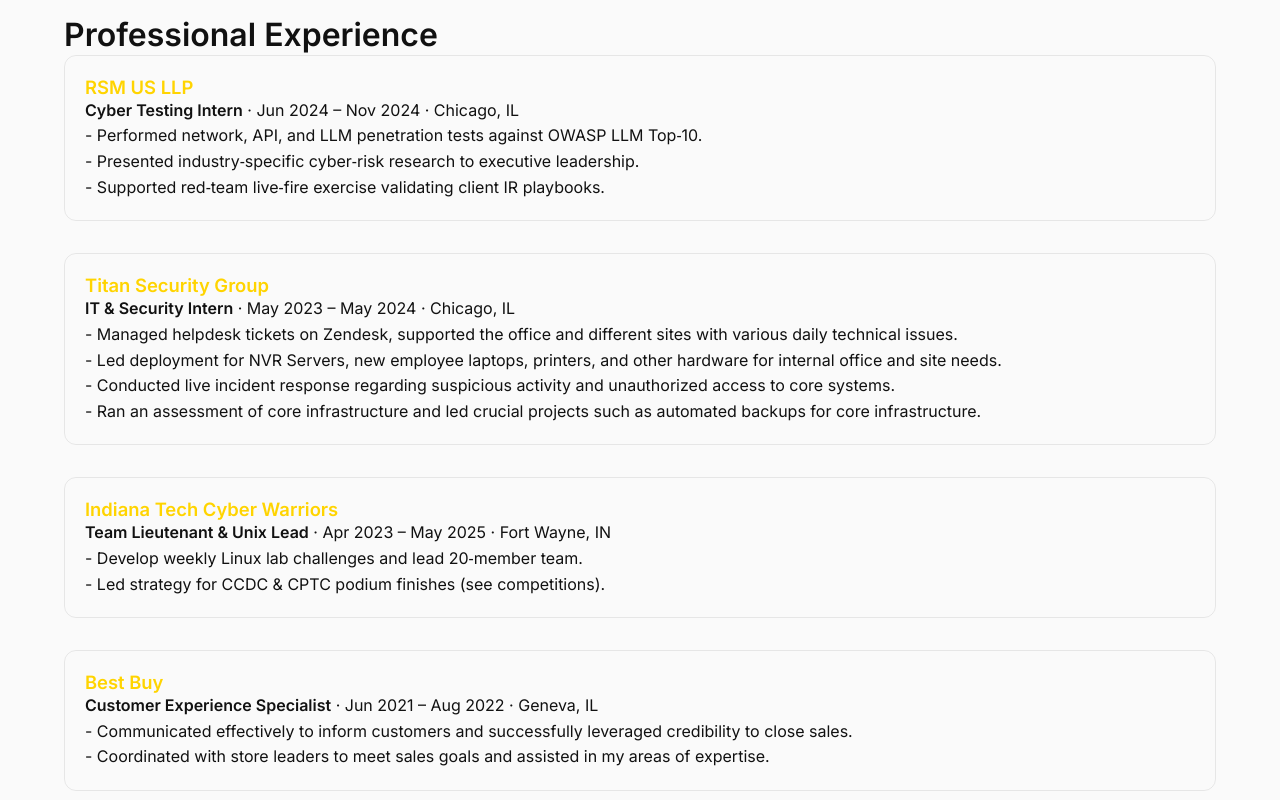
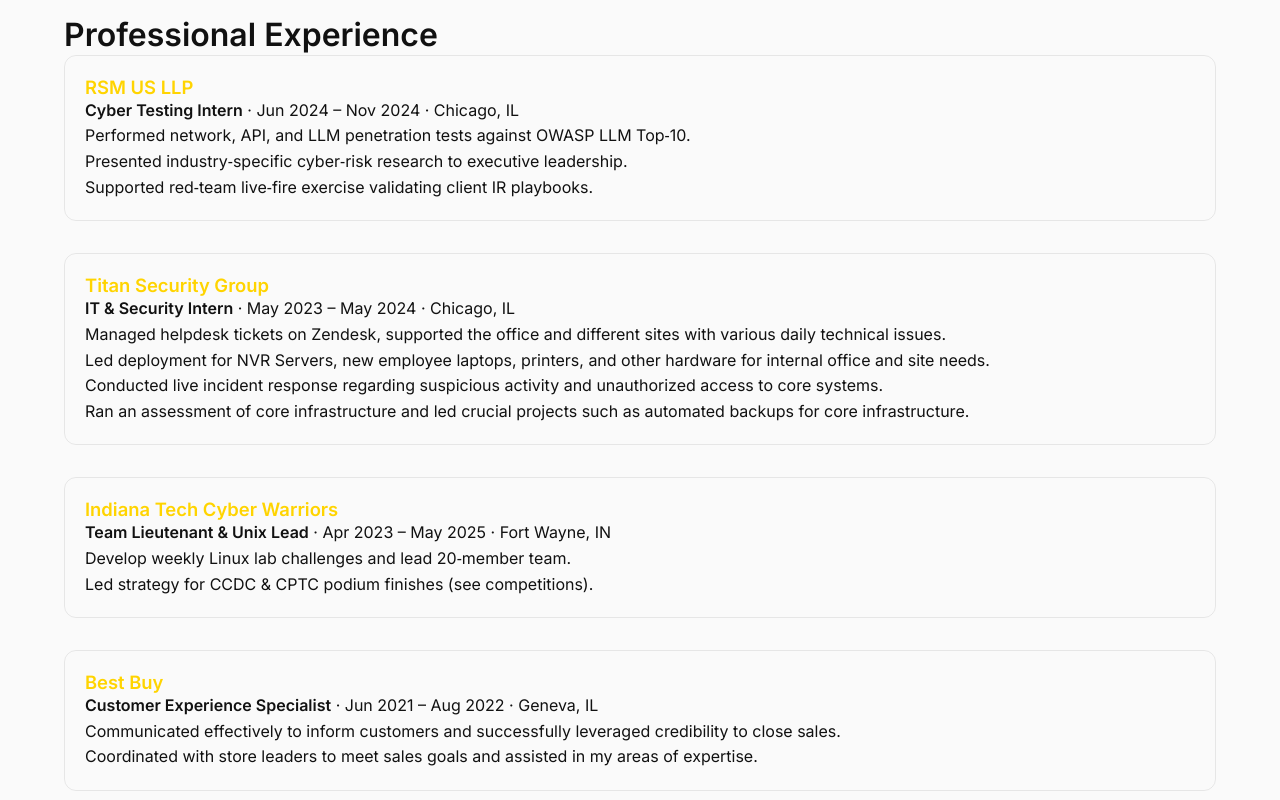
Before and after one commit to Packerbacker111/ResumeWebsite, a plain HTML site: page index.html in a window 1280 px wide. Shown: the part 740-1540 px from the top of the page. Drawn offline with Linux system fonts and the light colour scheme.

Commit message:
does mobile suck less?

```diff
--- a/index.html
+++ b/index.html
@@ -22,8 +22,9 @@
           body.classList.toggle("dark");
           localStorage.setItem(persistKey, body.classList.contains("dark"));
         });
-        const burger = document.querySelector(".burger");
-        const links = document.querySelector(".nav-links");
+
+        const burger = document.getElementById("burger");
+        const links = document.getElementById("navLinks");
         burger?.addEventListener("click", () => {
           links.classList.toggle("open");
           burger.classList.toggle("open");
@@ -62,8 +63,7 @@
         <h2>Education</h2>
         <article class="card">
           <h3 class="accent">Indiana Institute of Technology</h3>
-          <p><strong>B.S. Cybersecurity</strong> — GPA 3.8 <br>Relevant coursework: Web Development I & II, Computer Science II, Web & Network Security, Script Programming, Network
-            Design I & II, Intro to Server Systems, Digital Forensics, Defensive CyberOps, Disaster Recovery, and Database Systems.</p>
+          <p><strong>B.S. Cybersecurity</strong> — GPA 3.8 <br>Relevant coursework: Web Development I & II, Computer Science II, Web & Network Security, Script Programming, Network Design I & II, Intro to Server Systems, Digital Forensics, Defensive CyberOps, Disaster Recovery, and Database Systems.</p>
         </article>
       </section>
 
@@ -75,9 +75,9 @@
           <h3 class="accent"><a href="https://rsmus.com/services/risk-fraud-cybersecurity/cybersecurity-business-vulnerability.html" target="_blank">RSM US LLP</a></h3>
           <p><strong>Cyber Testing Intern</strong> · Jun 2024 – Nov 2024 · Chicago, IL</p>
           <ul>
-            <li>- Performed network, API, and LLM penetration tests against OWASP LLM Top‑10.</li>
-            <li>- Presented industry‑specific cyber‑risk research to executive leadership.</li>
-            <li>- Supported red‑team live‑fire exercise validating client IR playbooks.</li>
+            <li>Performed network, API, and LLM penetration tests against OWASP LLM Top‑10.</li>
+            <li>Presented industry‑specific cyber‑risk research to executive leadership.</li>
+            <li>Supported red‑team live‑fire exercise validating client IR playbooks.</li>
           </ul>
         </article>
 
@@ -85,10 +85,10 @@
           <h3 class="accent"><a href="https://titan-security.com/" target="_blank">Titan Security Group</a></h3>
           <p><strong>IT & Security Intern</strong> · May 2023 – May 2024 · Chicago, IL</p>
           <ul>
-            <li>- Managed helpdesk tickets on Zendesk, supported the office and different sites with various daily technical issues.</li>
-            <li>- Led deployment for NVR Servers, new employee laptops, printers, and other hardware for internal office and site needs.</li>
-            <li>- Conducted live incident response regarding suspicious activity and unauthorized access to core systems.</li>
-            <li>- Ran an assessment of core infrastructure and led crucial projects such as automated backups for core infrastructure.</li>
+            <li>Managed helpdesk tickets on Zendesk, supported the office and different sites with various daily technical issues.</li>
+            <li>Led deployment for NVR Servers, new employee laptops, printers, and other hardware for internal office and site needs.</li>
+            <li>Conducted live incident response regarding suspicious activity and unauthorized access to core systems.</li>
+            <li>Ran an assessment of core infrastructure and led crucial projects such as automated backups for core infrastructure.</li>
           </ul>
         </article>
 
@@ -96,8 +96,8 @@
           <h3 class="accent"><a href="https://www.techcyberwarriors.org/index.php" target="_blank">Indiana Tech Cyber Warriors</a></h3>
           <p><strong>Team Lieutenant & Unix Lead</strong> · Apr 2023 – May 2025 · Fort Wayne, IN</p>
           <ul>
-            <li>- Develop weekly Linux lab challenges and lead 20‑member team.</li>
-            <li>- Led strategy for CCDC & CPTC podium finishes (see competitions).</li>
+            <li>Develop weekly Linux lab challenges and lead 20‑member team.</li>
+            <li>Led strategy for CCDC & CPTC podium finishes (see competitions).</li>
           </ul>
         </article>
 
@@ -105,8 +105,8 @@
           <h3 class="accent"><a href="https://www.bestbuy.com" target="_blank">Best Buy</a></h3>
           <p><strong>Customer Experience Specialist</strong> · Jun 2021 – Aug 2022 · Geneva, IL</p>
           <ul>
-            <li>- Communicated effectively to inform customers and successfully leveraged credibility to close sales.</li>
-            <li>- Coordinated with store leaders to meet sales goals and assisted in my areas of expertise.</li>
+            <li>Communicated effectively to inform customers and successfully leveraged credibility to close sales.</li>
+            <li>Coordinated with store leaders to meet sales goals and assisted in my areas of expertise.</li>
           </ul>
         </article>
       </section>
--- a/style.css
+++ b/style.css
@@ -54,6 +54,7 @@
 
 ul {
   list-style: none;
+  padding-left: 0;
 }
 
 .container {
@@ -167,6 +168,8 @@
   flex-direction: column;
   gap: 4px;
   cursor: pointer;
+  background: none;
+  border: none;
 }
 
 .burger span {
@@ -184,7 +187,8 @@
     flex-direction: column;
     padding: 5rem 2rem;
     transform: translateX(100%);
-    transition: 0.4s;
+    transition: transform 0.4s ease;
+    z-index: 10000;
   }
 
   body.dark .nav-links {
```
